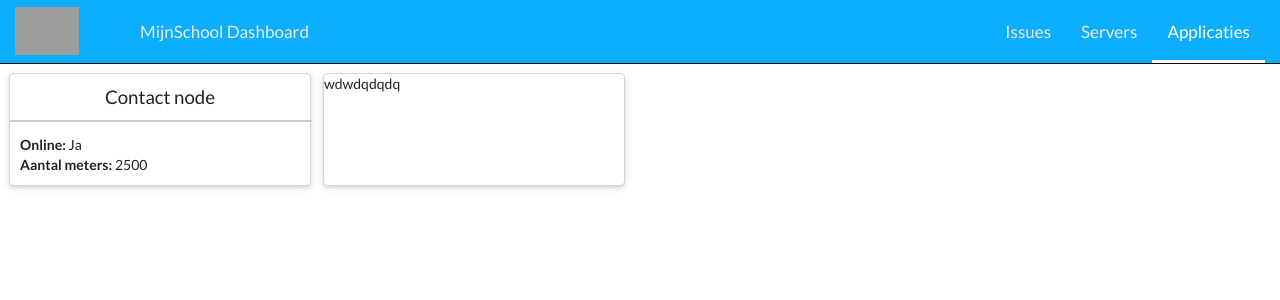
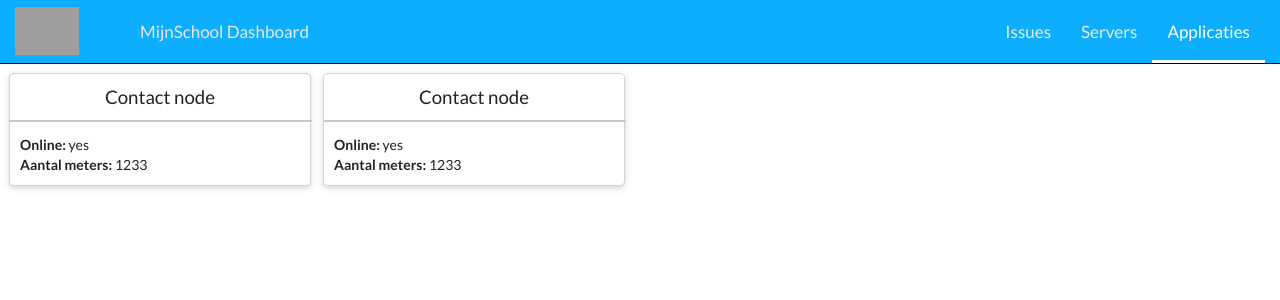
Before and after one commit to jasperdj/youBoard, an Angular app: page /applicaties in a window 1280 px wide. Shown: the top 300 px of the page. Built offline with nearby package versions, Linux system fonts and the light colour scheme; grey boxes are pictures that could not be loaded.

Commit message:
Finished application card model.

```diff
--- a/src/app/application-page/application-page.component.html
+++ b/src/app/application-page/application-page.component.html
@@ -1,14 +1,12 @@
 <div class="ui cards">
-  <div class="ui raised card">
-    <div class="header">Contact node</div>
+  <div class="ui raised card" *ngFor="let appStats of getApplicationStats()">
+    <div class="header">{{appStats.name}}</div>
     <hr />
     <div class="body">
       <ul>
-        <li><strong>Online:</strong> Ja</li>
-        <li><strong>Aantal meters:</strong> 2500</li>
+        <li *ngFor="let statLabel of appStats.statLabels; let i = index;"><strong>{{statLabel}}:</strong> {{appStats.statValues[i]}}</li>
       </ul>
     </div>
   </div>
-  <div class="ui raised card">wdwdqdqdq</div>
 
 </div>
--- a/src/app/application-page/application-page.component.less
+++ b/src/app/application-page/application-page.component.less
@@ -16,7 +16,6 @@
         list-style-type: none;
       }
 
-
     }
   }
 
--- a/src/app/application-page/application-page.component.ts
+++ b/src/app/application-page/application-page.component.ts
@@ -12,4 +12,11 @@ export class ApplicationPageComponent implements OnInit {
   ngOnInit() {
   }
 
+  getApplicationStats() {
+    return [
+      {name: 'Contact node', statLabels: ['Online', 'Aantal meters'], statValues: ['yes', 1233]},
+      {name: 'Contact node', statLabels: ['Online', 'Aantal meters'], statValues: ['yes', 1233]}
+    ];
+  }
+
 }
```
